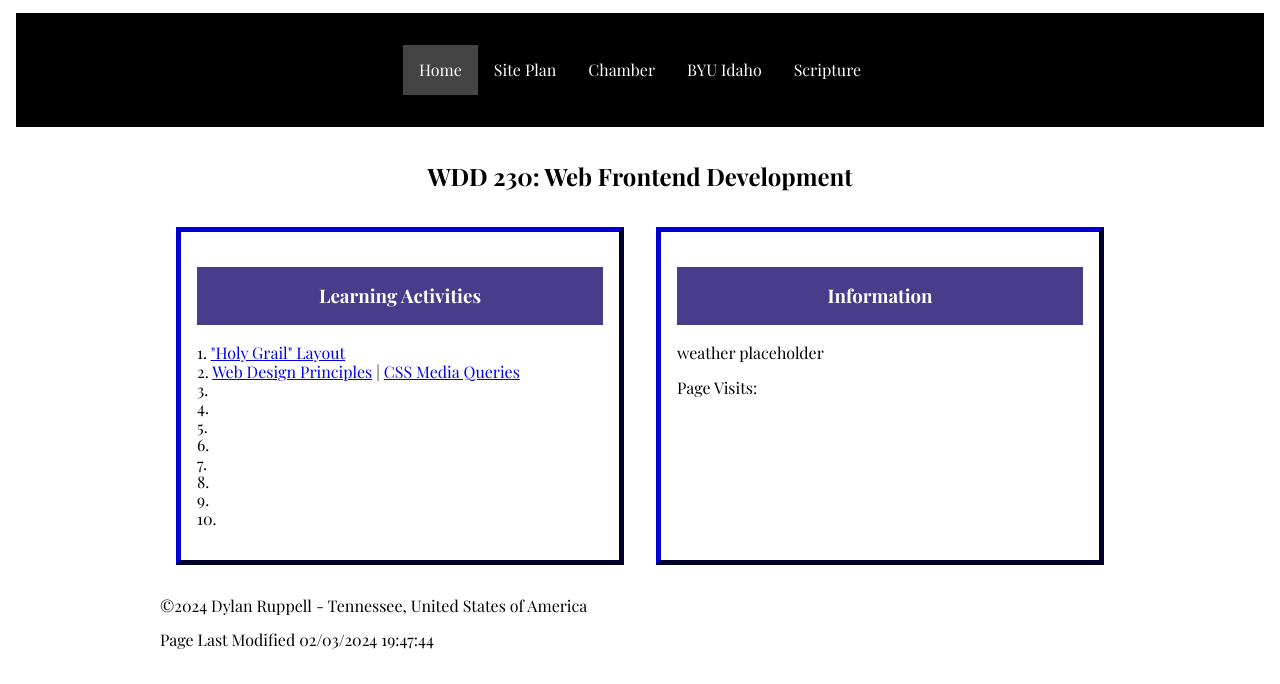
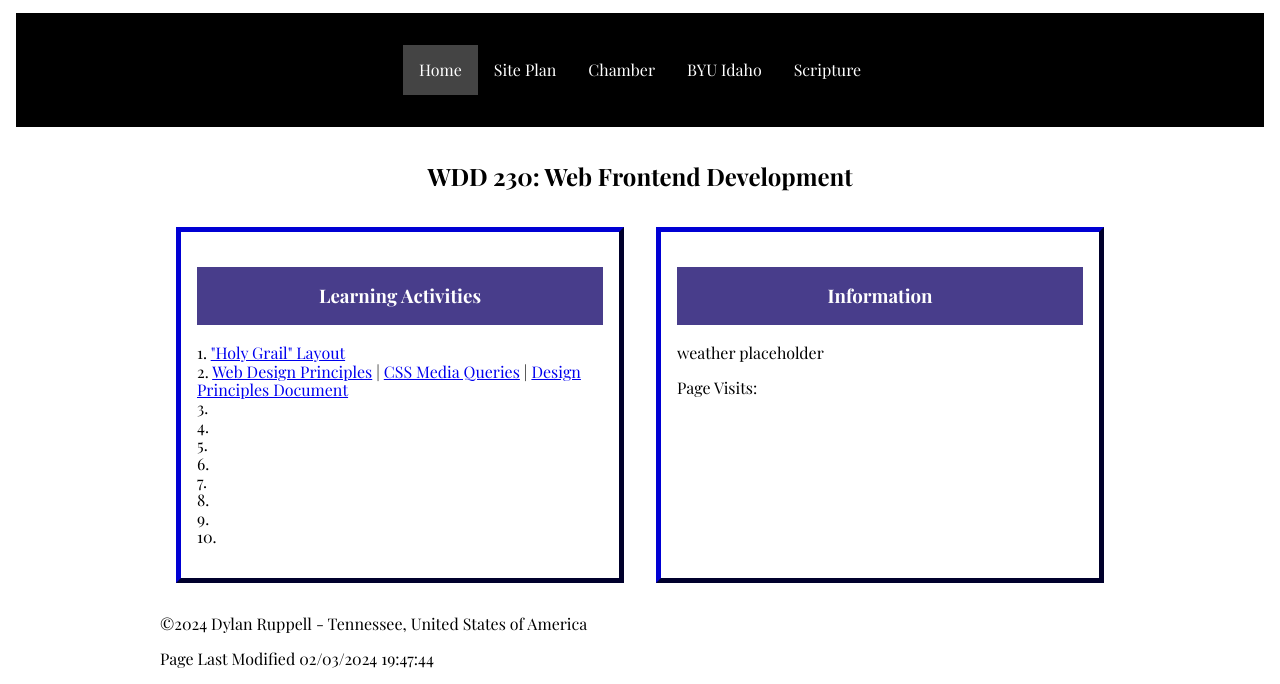
Before and after one commit to DigitalNTT-Soul/wdd230, a plain HTML site: page index.html in a window 1280 px wide. Shown: the part 177-861 px from the top of the page. Drawn offline with nearby package versions, Linux system fonts and the light colour scheme; a web font is replaced by a local one.

Commit message:
W02 Design Principles Document (Attempt 2)

```diff
--- a/index.html
+++ b/index.html
@@ -35,7 +35,7 @@
                 <h3>Learning Activities</h3>
                 <ul id="lesson-links">
                     <li>1. <a href="lesson01/holygrail.html" target="_blank">"Holy Grail" Layout</a></li>
-                    <li>2. <a href="lesson02/design.html" target="_blank">Web Design Principles</a> | <a href="lesson02/media-query.html">CSS Media Queries</a></li>
+                    <li>2. <a href="lesson02/design.html" target="_blank">Web Design Principles</a> | <a href="lesson02/media-query.html" target="_blank">CSS Media Queries</a> | <a href="lesson02/design-principles.html" target="_blank">Design Principles Document</a></li>
                     <li>3. </li>
                     <li>4. </li>
                     <li>5. </li>
```
